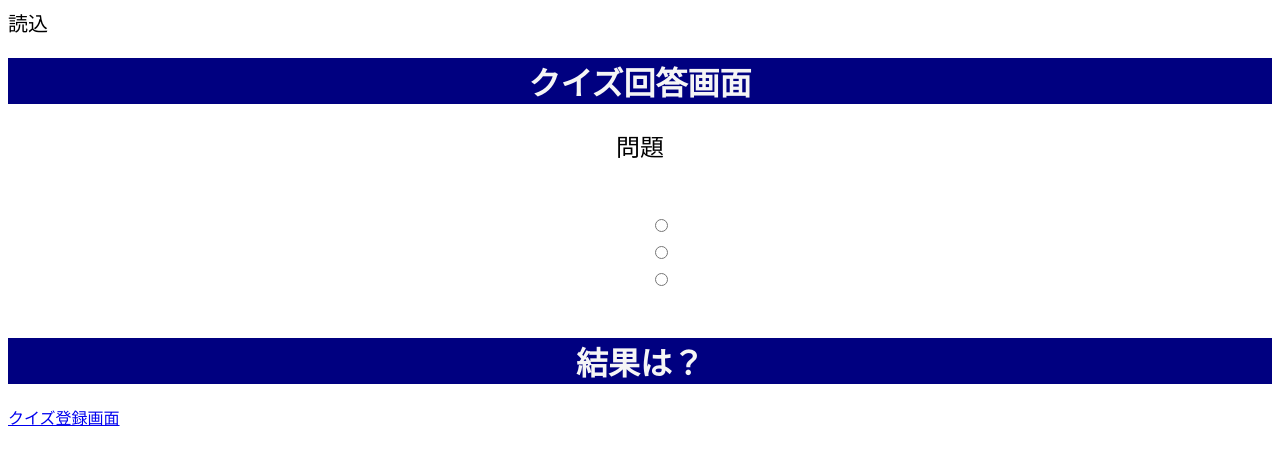
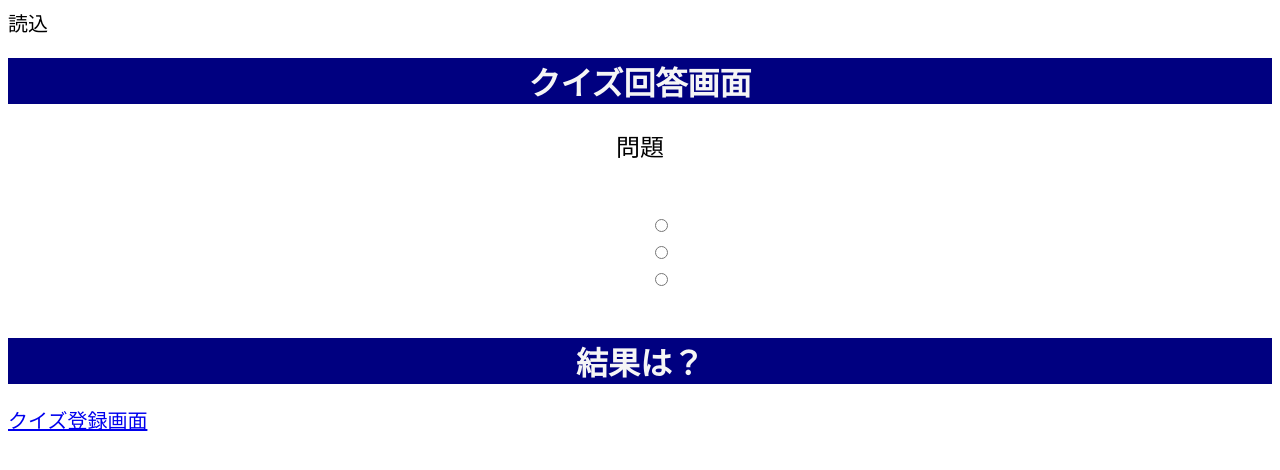
Before and after one commit to Youichi-Higa/QUIZ, a plain HTML site: page answer_quiz.html in a window 1280 px wide. Drawn offline with nearby package versions, Linux system fonts and the light colour scheme.

Commit message:
フォントサイズ変更

```diff
--- a/answer_quiz.html
+++ b/answer_quiz.html
@@ -38,6 +38,9 @@
         background: #0066cc;
         color: #fff;
       }
+      #link_btn {
+        font-size: 20px;
+      }
     </style>
   </head>
 
@@ -71,7 +74,7 @@
       <h1 id="result">結果は？</h1>
       <h1 id="correct"></h1>
     </footer>
-    <a href="create_quiz.html">クイズ登録画面</a>
+    <a id="link_btn" href="create_quiz.html">クイズ登録画面</a>
 
     <!-- 音声 -->
     <audio src="audio/hadoken.mp3" id="hadoken" preload="auto"></audio>
```
